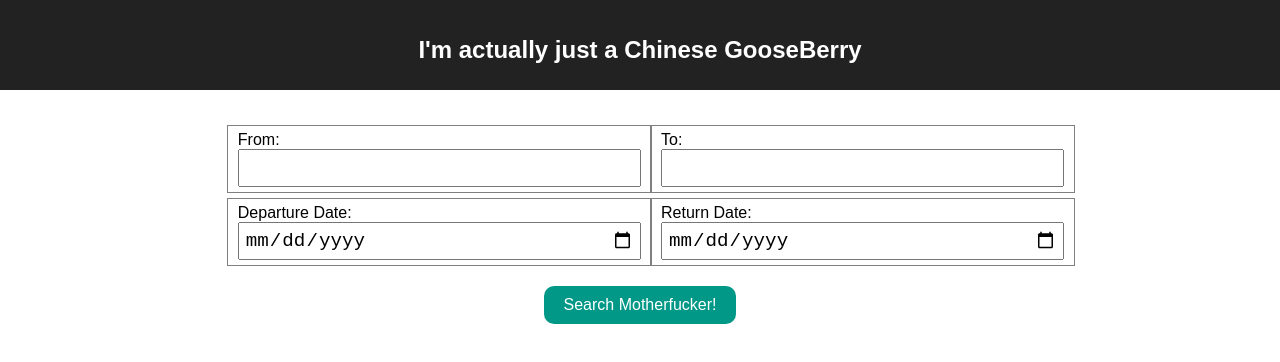
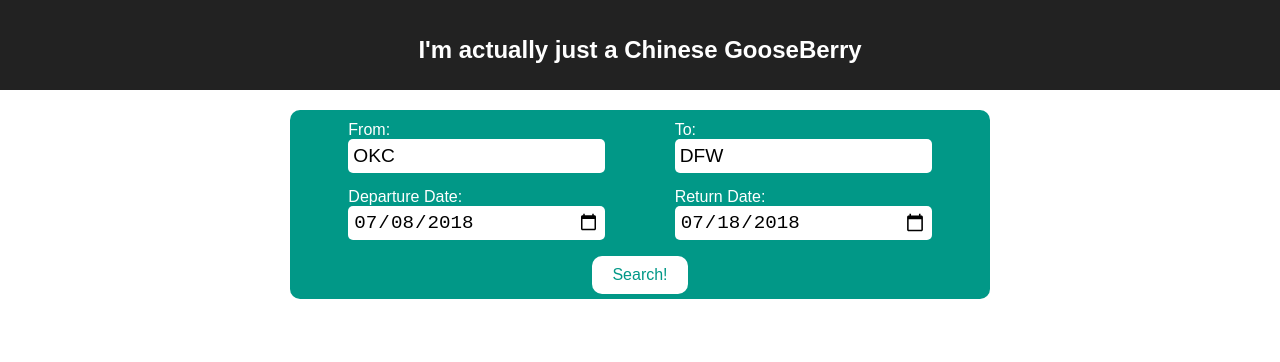
Before and after one commit to hepicek/gooseberry, a React (Create React App) app: page / in a window 1280 px wide. Shown: the top 362 px of the page. Built offline with nearby package versions, Linux system fonts and the light colour scheme.

Commit message:
did things

```diff
--- a/src/App.js
+++ b/src/App.js
@@ -8,10 +8,11 @@ class App extends Component {
   constructor(props) {
     super(props)
     this.state = {
-      fromInput: "",
-      toInput: "",
-      depDate: undefined,
-      retDate: undefined,
+      direct: 1,
+      fromInput: "OKC",
+      toInput: "DFW",
+      depDate: "2018-07-08",
+      retDate: "2018-07-18",
       flights: [],
       formattedFlights: [],
   }
@@ -31,7 +32,7 @@ class App extends Component {
     let ret_dTime;
     let ret_aTime = new Date(flight.route[flight.route.length -1].aTime * 1000);
     for(let i = 0; i < flight.route.length; i++) {
-      if(flight.route[i].return = 1) {
+      if(flight.route[i].return === 1) {
         ret_dTime = new Date(flight.route[i].dTime * 1000);
         break;
       }
@@ -65,7 +66,7 @@ class App extends Component {
       style: 'currency',
       currency: 'CZK'
     }).format(flight.conversion.EUR * 25);
-    console.log(flight_Obj);
+    // console.log(flight_Obj);
     this.setState((prevState) => {
       return {
         formattedFlights: [...prevState.formattedFlights, flight_Obj]
@@ -83,11 +84,11 @@ class App extends Component {
       retDate = retDate.split("-");
       retDate = retDate[2] + "/" + retDate[1] + "/" + retDate[0];
 
-      let url = `https://api.skypicker.com/flights?flyFrom=${fromInput.toUpperCase()}&to=${toInput.toUpperCase()}&dateFrom=${depDate}&dateTo=${depDate}&returnFrom=${retDate}&returnTo=${retDate}&limit=5`;
+      let url = `https://api.skypicker.com/flights?flyFrom=${fromInput.toUpperCase()}&to=${toInput.toUpperCase()}&dateFrom=${depDate}&dateTo=${depDate}&returnFrom=${retDate}&returnTo=${retDate}&limit=10&directFlights=${this.state.direct}`;
 
       axios.get(url)
       .then((res) => {
-          // console.log(res.data.data);
+          console.log(res.data.data);
           this.setState({flights: res.data.data});
       })
       .then(() => {
@@ -116,6 +117,10 @@ class App extends Component {
           <FORM
             handleMotherFuckinSearch={this.handleMotherFuckinSearch}
             handleInputChange={this.handleInputChange}
+            fromInput={this.state.fromInput}
+            toInput={this.state.toInput}
+            depDate={this.state.depDate}
+            retDate={this.state.retDate}
           />
           <List
             flights={this.state.formattedFlights}
--- a/src/components/flight/Flight.css
+++ b/src/components/flight/Flight.css
@@ -4,8 +4,9 @@ p {
 .flightInfo {
     display: flex;
     border: 1px solid gray;
-    padding: 10px;
-    width: 50%;
+    margin: 10px auto;
+    width: 600px;
+    border-radius: 10px;
 }
 .detailsContainer {
     flex-grow: 1;
@@ -14,9 +15,13 @@ p {
     display: flex;
     align-items: center;
     padding: 5px;
+    border-right: 1px solid gray;
 }
 .departure, .arrival {
     display: flex;
     justify-content: space-around;
-    border: 1px solid red;
+    align-items: center;
 }
+.departure {
+    border-bottom: 1px solid gray;
+}
--- a/src/components/flight/form.css
+++ b/src/components/flight/form.css
@@ -1,34 +1,43 @@
+
 .mainForm {
-
-    width: 70%;
+    width: 700px;
     margin: 20px auto;
     display: flex;
+    flex-direction: column;
     flex-wrap: wrap;
-    justify-content: center;
+    justify-content: space-around;
+    align-items: center;
+    background-color: #019887;
+    border-radius: 10px;
 }
 .mainForm-from, .mainForm-to {
-    width: 45%;
-    padding: 10px;
+    padding: 1px;
+    /* border: 1px solid red; */
+}
+.inputFields {
+    display: flex;
+    justify-content: space-evenly;
+    width: 100%;
 }
 .input {
-    /* height: 50px; */
-    width: 100%;
-    border: 1px solid gray;
     margin: 5px auto;
     display: flex;
     flex-direction: column;
     text-align: left;
     padding: 5px 10px;
+    color: white;
 }
 input {
     height: 30px;
     padding: 2px 5px;
     font-size: 1.2rem;
+    border-radius: 5px;
+    border: none;
 }
 .mainForm-button {
     cursor: pointer;
-    background-color: #019887;
-    color: white;
+    background-color: white;
+    color: #019887;
     padding: 10px 20px;
     margin: 5px;
     border-radius: 10px;
--- a/src/components/flight/form.js
+++ b/src/components/flight/form.js
@@ -14,6 +14,7 @@ class FORM extends Component {
 
         return (
             <div className="mainForm">
+            <div className="inputFields" style={{display: "flex"}}>
                     <div className="mainForm-from">
                         <div className="mainForm-city input">
                         From:
@@ -21,6 +22,7 @@ class FORM extends Component {
                                 type="text"
                                 onChange={this.props.handleInputChange}
                                 name="fromInput"
+                                value={this.props.fromInput}
                             />
                         </div>
                         <div className="mainForm-date input">
@@ -29,6 +31,7 @@ class FORM extends Component {
                                 type="date"
                                 onChange={this.props.handleInputChange}
                                 name="depDate"
+                                value={this.props.depDate}
                             />
                         </div>
                     </div>
@@ -39,6 +42,7 @@ class FORM extends Component {
                                 type="text"
                                 onChange={this.props.handleInputChange}
                                 name="toInput"
+                                value={this.props.toInput}
                             />
                         </div>
                         <div className="mainForm-date input">
@@ -47,14 +51,16 @@ class FORM extends Component {
                                 type="date"
                                 onChange={this.props.handleInputChange}
                                 name="retDate"
+                                value={this.props.retDate}
                             />
+                        </div>
                     </div>
                 </div>
                 <div
                     className="mainForm-button"
                     onClick={this.props.handleMotherFuckinSearch}
                 >
-                    Search Motherfucker!
+                    Search!
                 </div>
             </div>
         )
```
Lines whose indentation alone changed are shown as unchanged.
